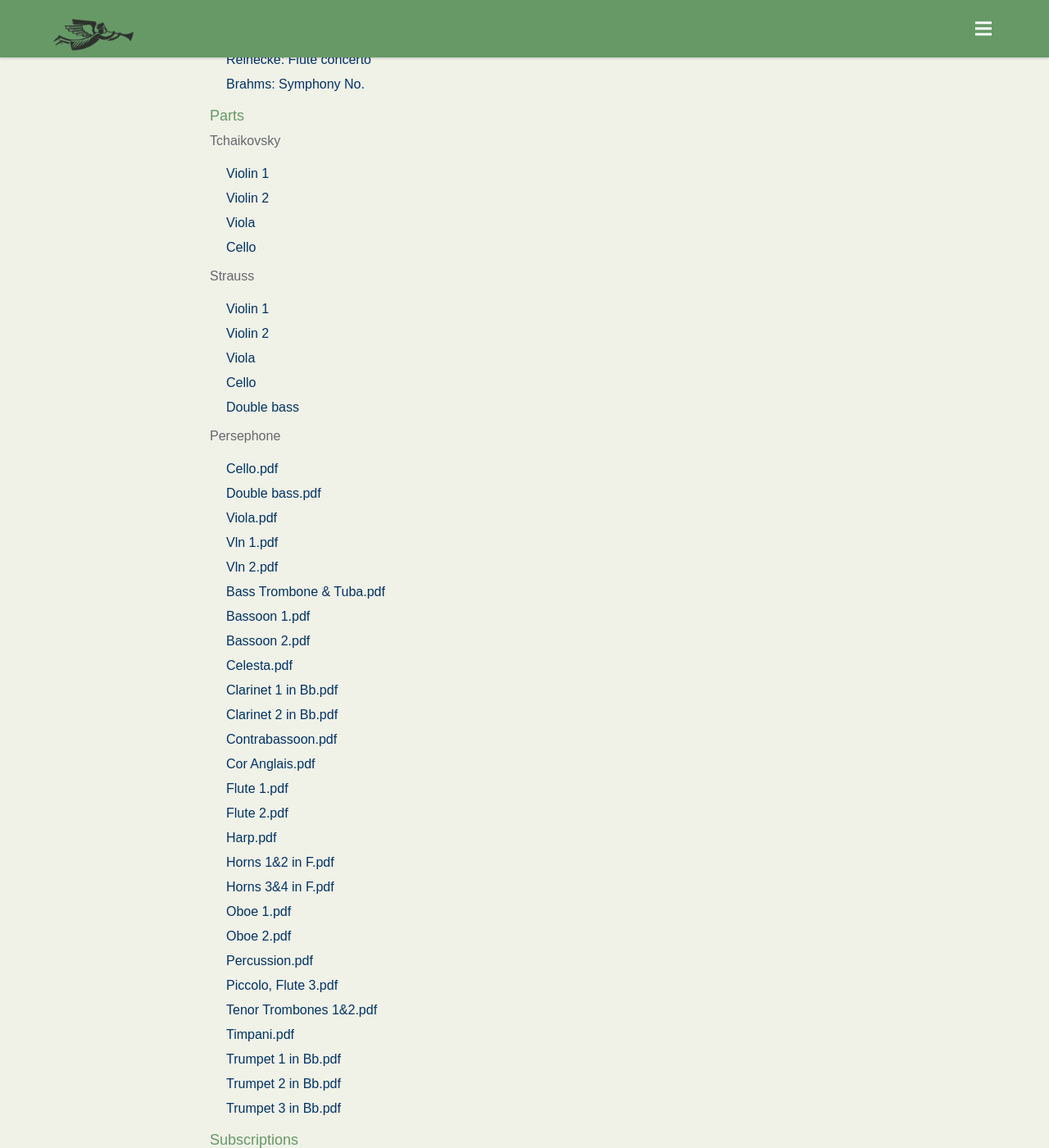
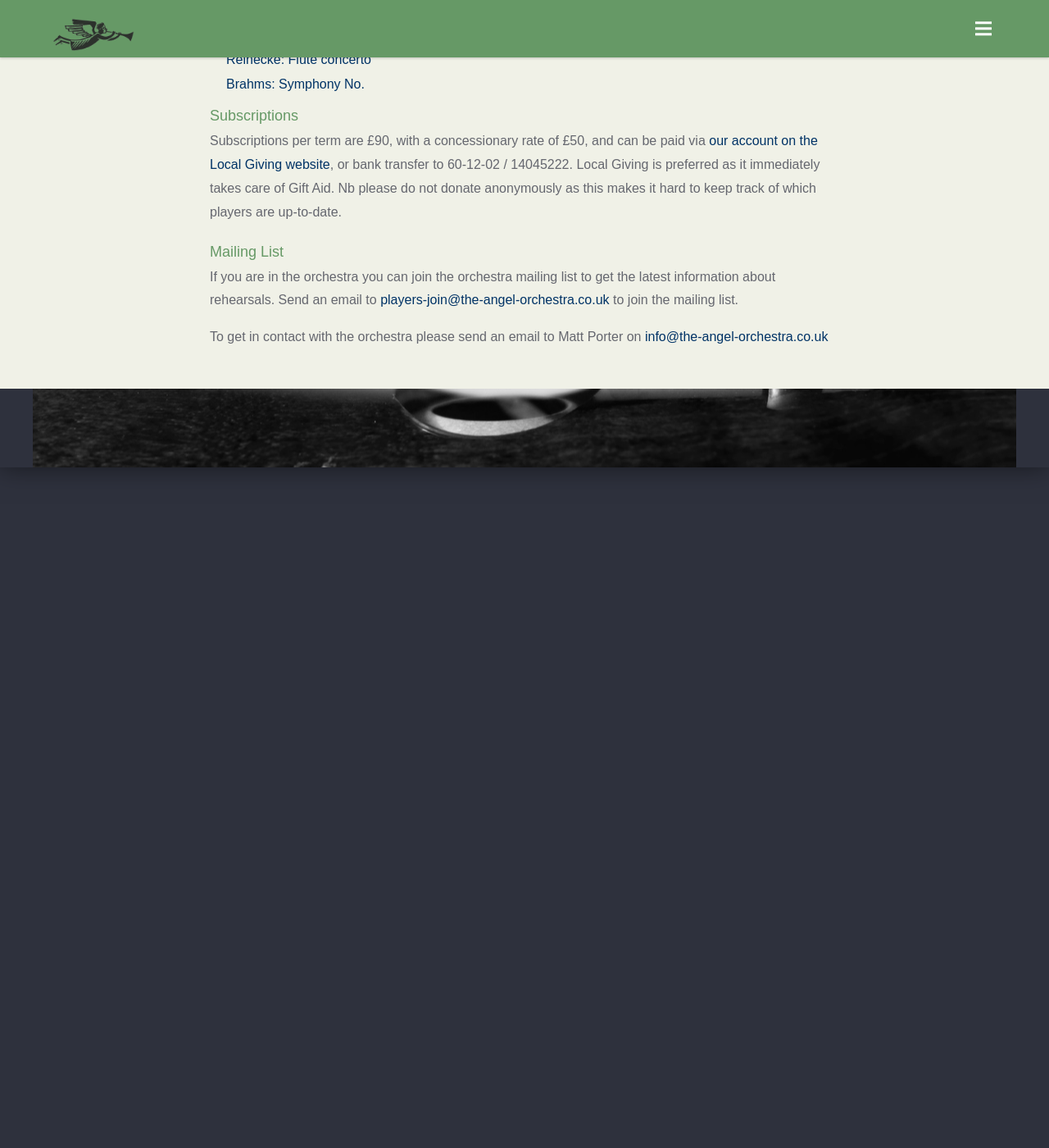
Before and after one commit to the-angel-orchestra/the-angel-orchestra.github.io, a Jekyll site: the page built from rehearsals/index.html, in a window 1280 px wide and 1400 px high, scrolled down 1211 px. Shown: the whole window at 82% size. Built offline with Jekyll 4.4.1, drawn with Linux system fonts in a browser that asks for light colours; nearby versions of some CDN libraries; some web fonts are replaced.

Commit message:
Update index.html

```diff
--- a/rehearsals/index.html
+++ b/rehearsals/index.html
@@ -42,47 +42,7 @@
                 <li><a href="/assets/images/Tchaik Nutcracker vln2 bowed.pdf">Violin 2</a></li>
                 <li><a href="/assets/images/Tchaik Nutcracker vla bowed.pdf">Viola</a></li>
                 <li><a href="/assets/images/Tchaik Nutcracker vcl bowed.pdf">Cello</a></li>
-            </ul>
-
-            <p>Strauss</p>
-            <ul>
-                <li><a href="/assets/images/4 Last Songs vln1 bowed.pdf">Violin 1</a></li>
-                <li><a href="/assets/images/4 Last Songs vln2 bowed.pdf">Violin 2</a></li>
-                <li><a href="/assets/images/4 Last Songs vla bowed.pdf">Viola</a></li>
-                <li><a href="/assets/images/4 Last Songs vcl bowed.pdf">Cello</a></li>
-                <li><a href="/assets/images/4 Last Songs cb bowed.pdf">Double bass</a></li>
-            </ul>
-
-            <p>Persephone</p>
-            <ul>
-                <li><a href="/assets/images/Persephone Cello.pdf">Cello.pdf</a></li>
-                <li><a href="/assets/images/Persephone Double bass.pdf">Double bass.pdf</a></li>
-                <li><a href="/assets/images/Persephone Viola.pdf">Viola.pdf</a></li>
-                <li><a href="/assets/images/Persephone Vln 1.pdf">Vln 1.pdf</a></li>
-                <li><a href="/assets/images/Persephone Vln 2.pdf">Vln 2.pdf</a></li>
-                <li><a href="/assets/images/Persephone parts - Bass Trombone & Tuba.pdf">Bass Trombone & Tuba.pdf</a></li>
-                <li><a href="/assets/images/Persephone parts - Bassoon 1.pdf">Bassoon 1.pdf</a></li>
-                <li><a href="/assets/images/Persephone parts - Bassoon 2.pdf">Bassoon 2.pdf</a></li>
-                <li><a href="/assets/images/Persephone parts - Celesta.pdf">Celesta.pdf</a></li>
-                <li><a href="/assets/images/Persephone parts - Clarinet 1 in Bb.pdf">Clarinet 1 in Bb.pdf</a></li>
-                <li><a href="/assets/images/Persephone parts - Clarinet 2 in Bb.pdf">Clarinet 2 in Bb.pdf</a></li>
-                <li><a href="/assets/images/Persephone parts - Contrabassoon.pdf">Contrabassoon.pdf</a></li>
-                <li><a href="/assets/images/Persephone parts - Cor Anglais.pdf">Cor Anglais.pdf</a></li>
-                <li><a href="/assets/images/Persephone parts - Flute 1.pdf">Flute 1.pdf</a></li>
-                <li><a href="/assets/images/Persephone parts - Flute 2.pdf">Flute 2.pdf</a></li>
-                <li><a href="/assets/images/Persephone parts - Harp.pdf">Harp.pdf</a></li>
-                <li><a href="/assets/images/Persephone parts - Horns 1&2 in F.pdf">Horns 1&2 in F.pdf</a></li>
-                <li><a href="/assets/images/Persephone parts - Horns 3&4 in F.pdf">Horns 3&4 in F.pdf</a></li>
-                <li><a href="/assets/images/Persephone parts - Oboe 1.pdf">Oboe 1.pdf</a></li>
-                <li><a href="/assets/images/Persephone parts - Oboe 2.pdf">Oboe 2.pdf</a></li>
-                <li><a href="/assets/images/Persephone parts - Percussion.pdf">Percussion.pdf</a></li>
-                <li><a href="/assets/images/Persephone parts - Piccolo, Flute 3.pdf">Piccolo, Flute 3.pdf</a></li>
-                <li><a href="/assets/images/Persephone parts - Tenor Trombones 1&2.pdf">Tenor Trombones 1&2.pdf</a></li>
-                <li><a href="/assets/images/Persephone parts - Timpani.pdf">Timpani.pdf</a></li>
-                <li><a href="/assets/images/Persephone parts - Trumpet 1 in Bb.pdf">Trumpet 1 in Bb.pdf</a></li>
-                <li><a href="/assets/images/Persephone parts - Trumpet 2 in Bb.pdf">Trumpet 2 in Bb.pdf</a></li>
-                <li><a href="/assets/images/Persephone parts - Trumpet 3 in Bb.pdf">Trumpet 3 in Bb.pdf</a></li>
-            </ul>
+            </ul> -->
 
     </div>
     <div id='stacks_in_127_page0' class='stacks_in markdown_stack'>
```
Also changed, not shown: other parts of rehearsals/index.html (+1 -1 lines).
